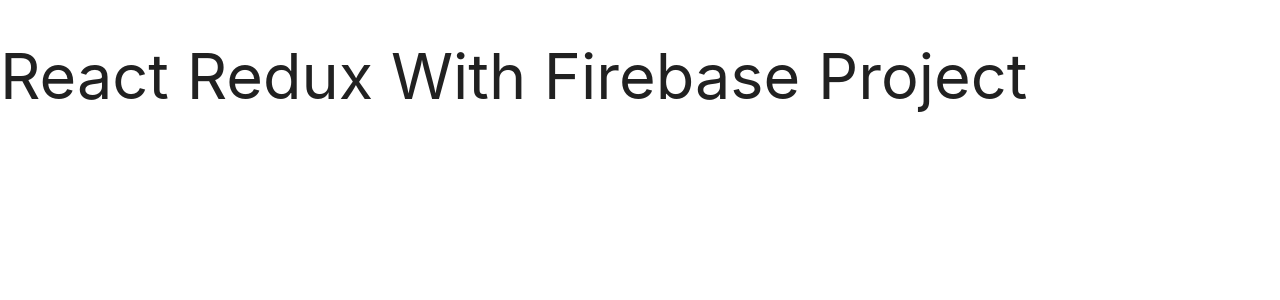
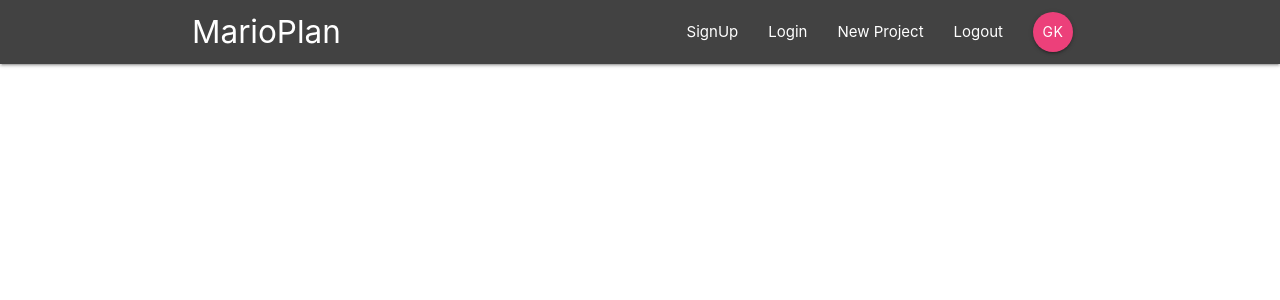
Before and after one commit to gimnakatugampala/react-redux-blog-app, a React (Create React App) app: page / in a window 1280 px wide. Shown: the top 300 px of the page. Built offline with nearby package versions, Linux system fonts and the light colour scheme.

Commit message:
navbar component UI done

```diff
--- a/src/App.js
+++ b/src/App.js
@@ -1,11 +1,12 @@
 import React from 'react'
 import { BrowserRouter } from 'react-router-dom'
+import Navbar from './components/layout/Navbar'
 
 const App = () => {
     return (
         <BrowserRouter>
         <div>
-            <h1>React Redux  With Firebase Project</h1>
+            <Navbar />
         </div>
         </BrowserRouter>
     )
--- a/src/components/layout/Navbar.js
+++ b/src/components/layout/Navbar.js
@@ -0,0 +1,18 @@
+import React from 'react'
+import { Link } from 'react-router-dom'
+import SignedInLinks from './SignedInLinks'
+import SignedOutLinks from './SignedOutLinks'
+
+const Navbar = () => {
+    return (
+       <nav className="nav-wrapper grey darken-3">
+           <div className="container">
+               <Link to='/' className="brand-logo">MarioPlan</Link>
+                <SignedInLinks />
+                <SignedOutLinks />
+           </div>
+       </nav>
+    )
+}
+
+export default Navbar
--- a/src/components/layout/SignedInLinks.js
+++ b/src/components/layout/SignedInLinks.js
@@ -0,0 +1,15 @@
+import React from 'react'
+import { NavLink } from 'react-router-dom'
+
+
+const SignedInLinks = () => {
+    return (
+        <ul className="right">
+            <li><NavLink to='/'>New Project</NavLink></li>
+            <li><NavLink to='/'>Logout</NavLink></li>
+            <li><NavLink to='/' className="btn btn-floating pink lighten-1">GK</NavLink></li>
+        </ul>
+    )
+}
+
+export default SignedInLinks
--- a/src/components/layout/SignedOutLinks.js
+++ b/src/components/layout/SignedOutLinks.js
@@ -0,0 +1,14 @@
+import React from 'react'
+import { NavLink } from 'react-router-dom'
+
+
+const SignedOutLinks = () => {
+    return (
+        <ul className="right">
+            <li><NavLink to='/'>SignUp</NavLink></li>
+            <li><NavLink to='/'>Login</NavLink></li>
+        </ul>
+    )
+}
+
+export default SignedOutLinks
```
